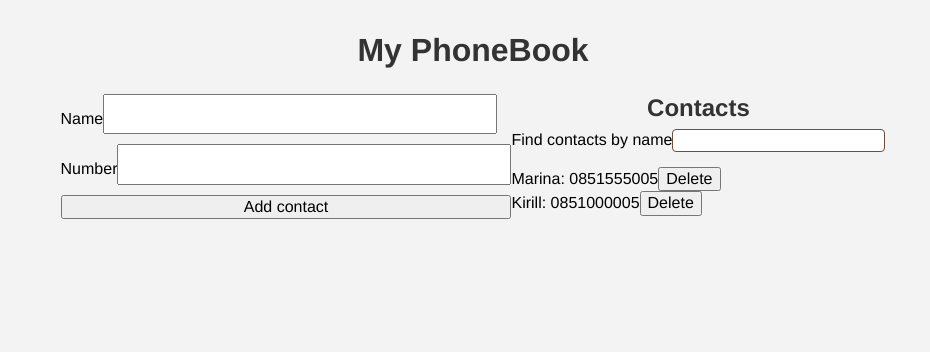
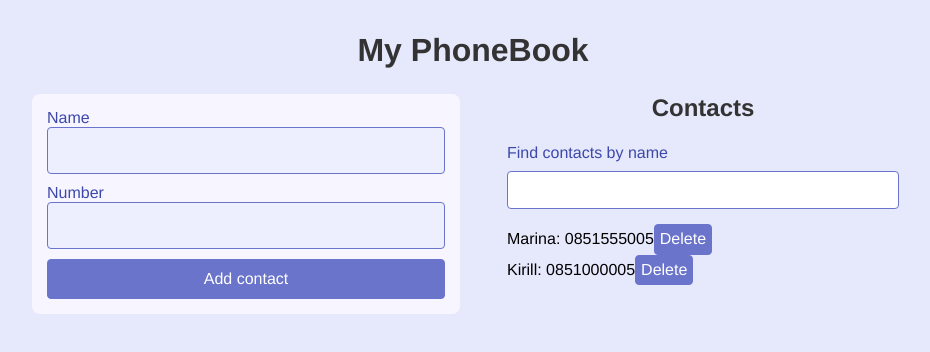
Before and after one commit to nazinamari/goit-react-hw-02-phonebook, a React (Create React App) app: page / in a window 1280 px wide. Shown: the top 352 px of the page, without its empty margins (167-1097 px from the left). Built offline with nearby package versions, Linux system fonts and the light colour scheme.

Commit message:
style css

```diff
--- a/src/components/App.jsx
+++ b/src/components/App.jsx
@@ -49,7 +49,11 @@ export class App extends Component  {
       <Box m="0 auto">
         {/* ------Add Contacts------- */}
         <h1>My PhoneBook</h1>
-        <Box display="flex" flexDirection="row" justifyContent="center">
+        <Box
+          display="flex"
+          flexDirection="row"
+          justifyContent="center"
+          gridGap={5}>
             <Section>
             <Form onSubmit={this.onSubmitForm} />
             </Section>
@@ -59,7 +63,7 @@ export class App extends Component  {
                 <Box
                   display="flex"
                   flexDirection="column"
-                  gridGap="10px"
+                  p="15px"
                 >
                   {/* ------Filter------- */}
                 <Filter
--- a/src/components/Filter/Filter.jsx
+++ b/src/components/Filter/Filter.jsx
@@ -1,13 +1,13 @@
 // import PropTypes from 'prop-types';
 import { nanoid } from 'nanoid';
-import { Form, Input, Label } from './Filter.styled';
+import { Form, Input, Label, Span } from './Filter.styled';
 
 export const Filter = ({ onChange, value }) => {
     const filterInputId = nanoid();
-
     return (
         <Form>
-            <Label htmlFor={filterInputId}>Find contacts by name
+            <Label htmlFor={filterInputId}>
+                <Span>Find contacts by name</Span>
                 <Input
                     type="text"
                     onChange={onChange}
--- a/src/components/Filter/Filter.styled.js
+++ b/src/components/Filter/Filter.styled.js
@@ -3,9 +3,11 @@ import styled from "styled-components";
 export const Form = styled.form`
     display: flex;
     flex-direction: column;
+    text-align: center;
     gap: 10px;
     margin: 0 auto 15px;
     max-width: 600px;
+    color: ${p => p.theme.colors.text };
 `;
 
 export const Label = styled.label`
@@ -13,6 +15,13 @@ export const Label = styled.label`
 `;
 
 export const Input = styled.input`
-    border: 1px solid #6f4e37;
-    border-radius: 4px;
+    font-size: 30px;
+    border: 1px solid rgb(105 116 202);
+    border-radius: ${p => p.theme.radii.sm };
+    color: ${p => p.theme.colors.text }
 `;
+
+export const Span = styled.span`
+    display: flex;
+    margin-bottom: 8px;
+`
--- a/src/components/Form/Form.jsx
+++ b/src/components/Form/Form.jsx
@@ -35,7 +35,7 @@ export class Form extends Component {
                 onSubmit={this.onSubmitHandler}>
                 <StyledForm autoComplete="off">
                     <label htmlFor={this.numberInputId}>
-                        Name
+                        <span>Name</span><br/>
                         <Input
                             id={this.nameInputId}
                             type="text"
@@ -44,7 +44,7 @@ export class Form extends Component {
                         <FormError name="name"/>
                     </label>
                     <label htmlFor={this.numberInputId}>
-                        Number
+                        <span>Number</span><br/>
                         <Input
                             id={this.numberInputId}
                             type="tel"
@@ -52,7 +52,7 @@ export class Form extends Component {
                         />
                         <FormError name="number"/>
                     </label>
-                    <button type="submit">Add contact</button>
+                    <button type="submit" style={{ padding: 10 }}>Add contact</button>
                 </StyledForm>
             </Formik>
         )
--- a/src/components/Form/Form.styled.js
+++ b/src/components/Form/Form.styled.js
@@ -14,12 +14,23 @@ export const StyledForm = styled(Form)`
     display: flex;
     flex-direction: column;
     gap: 10px;
+    border-radius: ${p => p.theme.radii.md };
+    max-width: 600px;
+    margin: 0px auto;
+    padding: 15px;
+    background: ${p => p.theme.colors.background };
+    color: ${p => p.theme.colors.text };
 `;
 
 export const Input = styled(Field)`
     font-size: 30px;
+    padding: 5px;
+    border: 1px solid rgb(105 116 202);
+    border-radius: ${p => p.theme.radii.sm };
+    background: #edefff;
+    color: ${p => p.theme.colors.text };
     `;
 
 export const ErrorText = styled.p`
-color: red;
+color: #fc5703;
 `;
--- a/src/components/utils/Box.js
+++ b/src/components/utils/Box.js
@@ -8,6 +8,7 @@ import styled from 'styled-components';
     background,
     border,
     position,
+    grid,
     } from 'styled-system';
 
     export const Box = styled('div')(
@@ -18,4 +19,5 @@ import styled from 'styled-components';
     background,
     border,
     position,
+    grid,
     );
--- a/src/components/utils/GlobalStyle.jsx
+++ b/src/components/utils/GlobalStyle.jsx
@@ -3,7 +3,7 @@ import { createGlobalStyle } from "styled-components";
 
 export const GlobalStyle = createGlobalStyle`
 body {
-        background: #f3f3f3;
+        background: #e6e8fc;
         font-family: "Helvetica Neue", Helvetica, Arial, sans-serif;
         font-size: 16px;
         padding: 32px;
@@ -28,4 +28,11 @@ body {
     h1 {
         margin-bottom: 25px;
     }
+    button {
+        background: #6974ca;
+        color: white;
+        padding: 5px;
+        border-radius: ${p => p.theme.radii.sm };
+        border: 1px solid rgb(105 116 202);
+    }
 `
--- a/src/components/utils/theme.jsx
+++ b/src/components/utils/theme.jsx
@@ -2,11 +2,11 @@ export const theme = {
     colors: {
     black: "#000",
     white: "#fff",
-    text: "#2a2a2a",
-    background: "#fff",
+    text: "rgb(60 72 170)",
+    background: "rgb(247 245 255)",
     primary: "#07c",
     secondary: "#05a",
-    accent: "#609",
+    accent: "#6974ca",
     muted: "#f6f6f6",
     },
     space: [0, 2, 4, 8, 16, 32, 64, 128, 256],
```
Lines whose indentation alone changed are shown as unchanged.
